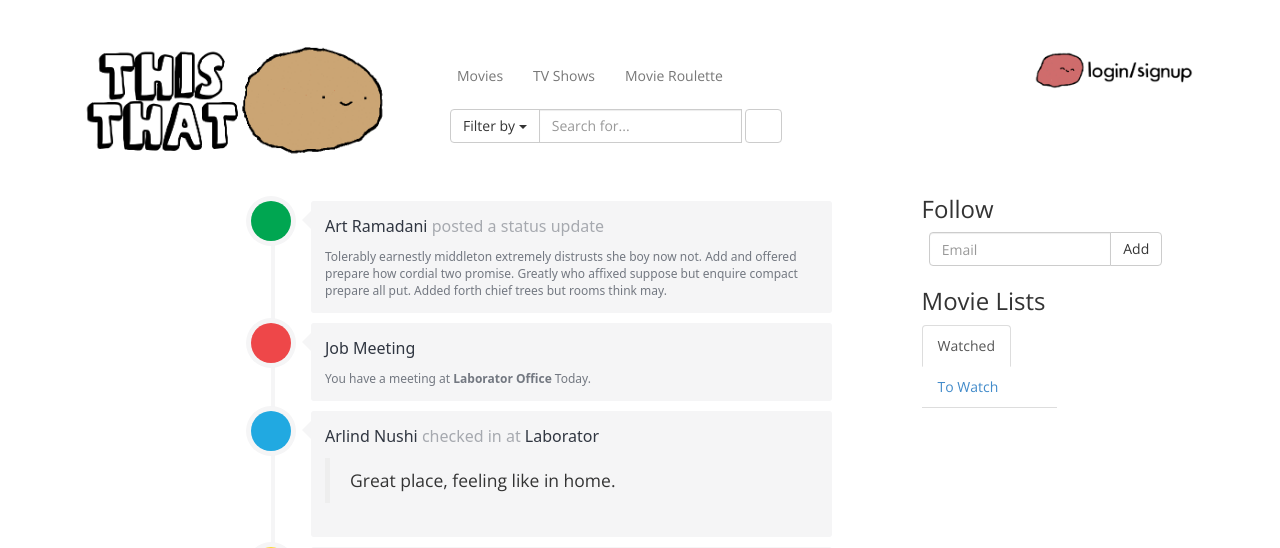
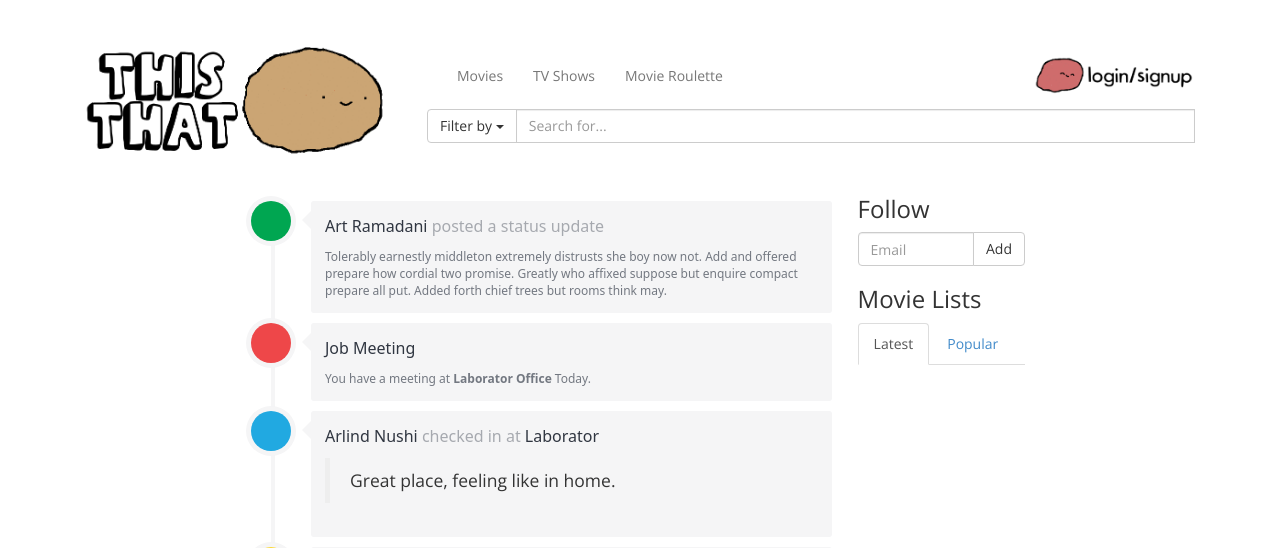
Before and after one commit to anna-huynh53/couch-potato, a Django app: page / in a window 1280 px wide. Shown: the top 548 px of the page. Run offline with Django 3.2, Linux system fonts and the light colour scheme; some libraries are stand-ins or nearby versions; some web fonts are replaced.

Commit message:
some things should be more correct looking now

```diff
--- a/movieapp/static/css/style.css
+++ b/movieapp/static/css/style.css
@@ -39,16 +39,15 @@ body a{
 }
 .login-button{
     position: absolute;
-    top: 23px;
+    top: 28px;
     right: 16px;
 	width: 20%;
 }
 .input-group{
-    padding-left: 3%;
     padding-bottom: 3%;
 }
 
-/*login/singup modal*/
+/*login/signup modal*/
 .modal {
 	display: none; /* Hidden by default */
 	position: fixed; /* Stay in place */
--- a/templates/base.html
+++ b/templates/base.html
@@ -2,7 +2,7 @@
         Use this for persistent menu bar, panels etc -->
 
 <!DOCTYPE html>
-<html lang="en">
+<html lang="en" xmlns="http://www.w3.org/1999/html">
 <html>
 <head>
 <title>Movie Social Platform</title>
@@ -52,29 +52,23 @@
                         <div class="omb_login">
                             <h3 class="omb_authTitle">Login or <a href="#">Sign up</a></h3>
                             <div class="row omb_row-sm-offset-3 omb_socialButtons">
-                                <div class="col-xs-4 col-sm-2">
+                                <div class="col-xs-4 col-sm-2" style="width:50%; float:left">
                                     <a href="#" class="btn btn-lg btn-block omb_btn-facebook">
                                         <i class="fa fa-facebook visible-xs"></i>
                                         <span class="hidden-xs">Facebook</span>
                                     </a>
                                 </div>
-                                <div class="col-xs-4 col-sm-2">
+                                <div class="col-xs-4 col-sm-2"  style="width:50%; float:right">
                                     <a href="#" class="btn btn-lg btn-block omb_btn-google">
                                         <i class="fa fa-google-plus visible-xs"></i>
-                                        <span class="hidden-xs">Google+</span>
+                                        <span class="hidden-xs">Google</span>
                                     </a>
                                 </div>
                             </div>
-
                             <div class="row omb_row-sm-offset-3 omb_loginOr">
-                                <div class="col-xs-12 col-sm-6">
                                 <hr class="omb_hrOr">
                                 <span class="omb_spanOr">or</span>
                             </div>
-                            </div>
-
-                            <div class="row omb_row-sm-offset-3">
-                                <div class="col-xs-12 col-sm-6">
                             <form class="omb_loginForm" action="" autocomplete="off" method="POST">
                                 <div class="input-group">
                                     <span class="input-group-addon"><i class="fa fa-user"></i></span>
@@ -89,19 +83,16 @@
 
                                 <button class="btn btn-lg btn-primary btn-block" type="submit">Login</button>
                             </form>
-                                </div>
-                            </div>
+
                             <div class="row omb_row-sm-offset-3">
-                                <div class="col-xs-12 col-sm-3">
+                                <div class="col-xs-12 col-sm-3" style="width:50%; float:left">
                                     <label class="checkbox">
                                         <input type="checkbox" value="remember-me">Remember Me
                                     </label>
                                 </div>
-                                <div class="col-xs-12 col-sm-3">
-                                    <p class="omb_forgotPwd">
+                                <p class="omb_forgotPwd" style="padding-right:3%">
                                     <a href="#">Forgot password?</a>
                                 </p>
-                                </div>
                             </div>
                         </div>
                     </div>
@@ -121,23 +112,22 @@
                          </ul>
                     </div>
                     <form class="form-inline" id="searchForm" action="/results" method="post">
-{#                     <div class="form-group">#}
-{#                       <button type="button" class="btn btn-default dropdown-toggle" data-toggle="dropdown">#}
-{#                        <span id="search_concept">Search for:</span> <span class="caret"></span>#}
-{#                      </button>#}
-{#                       <ul class="dropdown-menu" role="menu">#}
-{#                         <li onclick="$('#searchType').val('movie')">Movie / TV</li>#}
-{#                         <li class="divider"></li>#}
-{#                         <li onclick="$('#searchType').val('user')">Users</li>#}
-   {#                      <li><a href="#all">Anything</a></li>#}
-{#                       </ul>#}
-{#                     </div>#}
-                     <div class="form-group" style="width:auto"><!-- horrible, I know -->
+{#                      <div class="form-group">#}
+{#                          <button type="button" class="btn btn-default dropdown-toggle" data-toggle="dropdown">#}
+{#                              <span id="search_concept">Search for:</span> <span class="caret"></span>#}
+{#                           </button>#}
+{#                           <ul class="dropdown-menu" role="menu">#}
+{#                               <li onclick="$('#searchType').val('movie')">Movie / TV</li>#}
+{#                               <li class="divider"></li>#}
+{#                               <li onclick="$('#searchType').val('user')">Users</li>#}
+{#                               <li><a href="#all">Anything</a></li>#}
+{#                            </ul>#}
+{#                      </div>#}
+{#                      <div class="form-group" style="width:auto"><!-- horrible, I know -->#}
                         <input type="text" class="form-control" placeholder="Search for..." id="search" type="text" name="search" value="{{ search }}">
-                     </div>
-                      <div class="form-group">
+                        <!--<div class="input-group-btn>
                             <button class="btn btn-default" type="submit"><span class="glyphicon glyphicon-search"></span></button>
-                      </div>
+                        </div>-->
                     </form>
                 </div>
             </div>
--- a/templates/home.html
+++ b/templates/home.html
@@ -17,27 +17,22 @@
 {#    #}
 {#  </div>#}
 
-  <!-- side lists -->
-    <div class="container" style="float:right; padding-left:2%; padding-right:4.5%; padding-top:1%; width:30%">
-        <div class="row">
-         <h3 style="padding-left: 15px">Follow</h3>
-        </div>
-        <form class="form-group" method="post" action="/" id="friendForm" style="width: 80%">
-          <div class="input-group">
-            <input type="text" class="form-control" placeholder="{{ addStatus }}" id="user" name="user">
-            <span class="input-group-btn">
-              <button class="btn btn-default" type="submit">Add</button>
-            </span>
-          </div><!-- /input-group -->
-          </form>
-
+    <!-- side lists -->
+    <div class="container" style="float:right; padding-left:2%; padding-right:4.5%; padding-top:1%; width:35%">
         <div class="row">
         <div class="col-md-6">
+            <h3>Follow</h3>
+            <form class="form-group" method="post" action="/" id="friendForm">
+                <div class="input-group">
+                    <input type="text" class="form-control" placeholder="{{ addStatus }}" id="user" name="user">
+                    <span class="input-group-btn"><button class="btn btn-default" type="submit">Add</button></span>
+                </div><!-- /input-group -->
+            </form>
             <h3>Movie Lists</h3>
             <div class="tabbable">
                 <ul class="nav nav-tabs">
-                    <li class="active"><a href="#one" data-toggle="tab">Watched</a></li>
-                    <li><a href="#two" data-toggle="tab">To Watch</a></li>
+                    <li class="active"><a href="#one" data-toggle="tab">Latest</a></li>
+                    <li><a href="#two" data-toggle="tab">Popular</a></li>
                 </ul>
                 <div class="tab-content">
                     <div class="tab-pane active" id="one">
@@ -69,6 +64,9 @@
         </div>
         </div>
     </div>
+
+
+
 
     <div class="container" style="float:left; padding-left:20%; padding-top:1%; width:65%">
 	<div class="row">
```
Also changed, not shown: 2 other files. Lines whose indentation alone changed are shown as unchanged.
